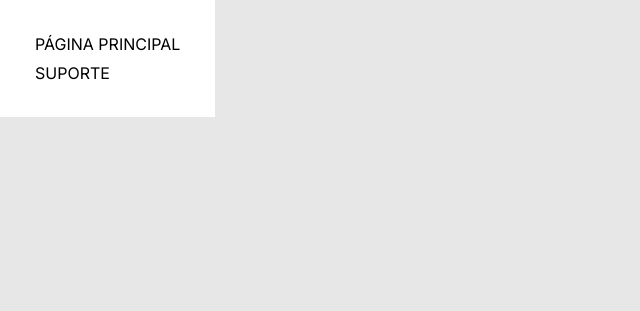
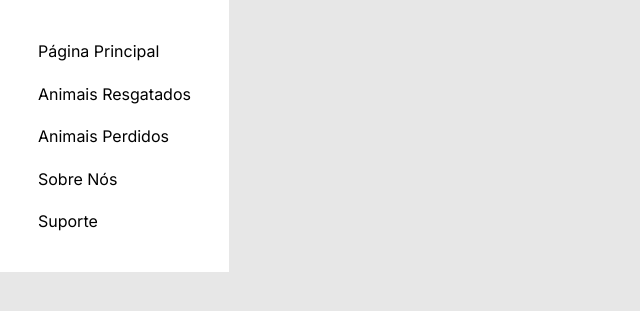
Before and after one commit to arthurpansera/PetMap, a PHP site: page / in a window 1280 px wide. Shown: the part 98-409 px from the top of the page, without its empty margins (0-640 px from the left). Run offline with PHP 8.4, Linux system fonts and the light colour scheme; some libraries are stand-ins or nearby versions.

Commit message:
PetMap
Projeto de Experiência Criativa

```diff
--- a/index.html
+++ b/index.html
@@ -23,6 +23,9 @@
         <nav class="left-menu">
             <ul>
                 <li><a href="index.html">Página Principal</a></li>
+                <li><a href="index.html">Animais Resgatados</a></li>
+                <li><a href="index.html">Animais Perdidos</a></li>
+                <li><a href="index.html">Sobre Nós</a></li>
                 <li><a href="index.html">Suporte</a></li>
             </ul>
         </nav>
--- a/src/assets/pages/login.html
+++ b/src/assets/pages/login.html
@@ -10,8 +10,8 @@
     <header>
         <div class="container">
             <nav class="nav">
-                <a href="index.html">
-                    <img src="../../assets/images/logo-petmap/white-logo.png" alt="Logo PetMap">
+                <a href="../../../index.html">
+                    <img src="/src/assets/images/logo-petmap/white-logo.png" alt="Logo PetMap">
                 </a>
             </nav>
         </div>
--- a/src/styles/pages/index/partials/section-options.css
+++ b/src/styles/pages/index/partials/section-options.css
@@ -6,6 +6,7 @@
 .left-menu {
     background-color:white;
     padding: 30px;
+    position: fixed;
 }
 
 .left-menu ul {
@@ -17,11 +18,19 @@
 .left-menu ul li {
     padding: 5px;
     text-align: left;
+    padding: 12px 0;
 }
 
 .left-menu ul li a {
-    text-transform: uppercase;
     color: black;
     text-decoration: none;
     font-size: 16px;
+    padding: 6px 8px;
 }
+
+.left-menu ul li a:hover {
+    color: white;
+    background-color: #9900FF;
+    border-radius: 10px;
+    transition: background-color 0.5s ease, color 0.5s ease;
+}
```
